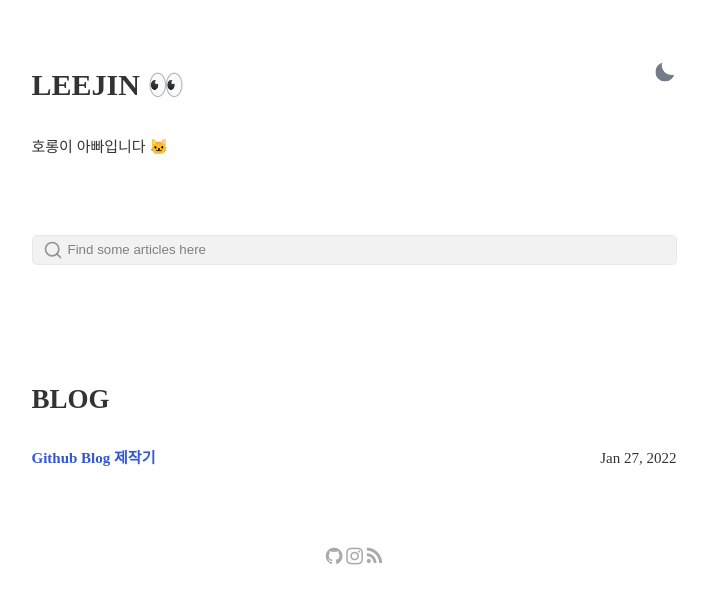
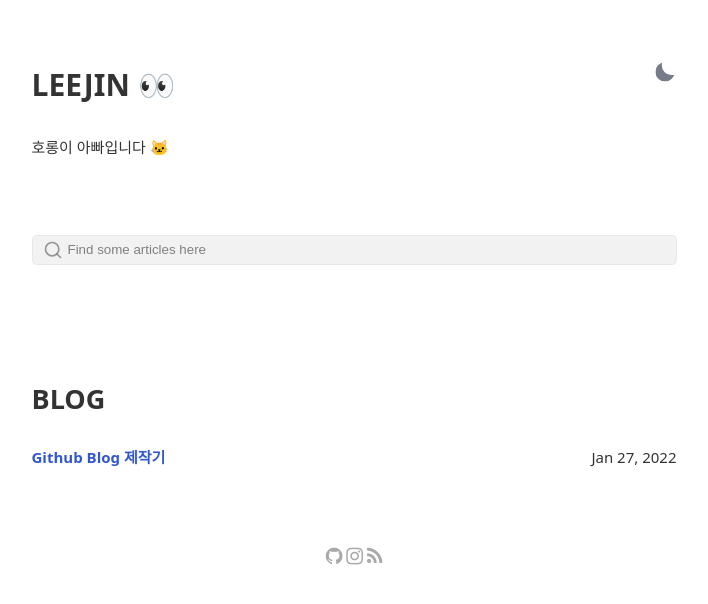
Before and after one commit to Leejin-Yang/Leejin-Yang.github.io, a Jekyll site: the page built from index.html, in a window 1280 px wide. Shown: the top 604 px of the page, without its empty margins (286-994 px from the left). Built offline with Jekyll 4.4.1, drawn with Linux system fonts in a browser that asks for light colours.

Commit message:
feat: 폰트 수정

```diff
--- a/_sass/_main.scss
+++ b/_sass/_main.scss
@@ -34,6 +34,9 @@ html {
 
 html,
 html[data-theme='light'] {
+  --text-font: system-ui, -apple-system, 'Segoe UI', Roboto, 'Helvetica Neue',
+    Arial, 'Noto Sans', 'Liberation Sans', sans-serif, 'Apple Color Emoji',
+    'Segoe UI Emoji', 'Segoe UI Symbol', 'Noto Color Emoji';
   --source-code-font: Source Code Pro;
   --very-light-text-color: rgb(222, 222, 222);
   --light-text-color: rgb(89, 183, 255);
@@ -96,6 +99,9 @@ html[data-theme='light'] {
 }
 
 html[data-theme='dark'] {
+  --text-font: system-ui, -apple-system, 'Segoe UI', Roboto, 'Helvetica Neue',
+    Arial, 'Noto Sans', 'Liberation Sans', sans-serif, 'Apple Color Emoji',
+    'Segoe UI Emoji', 'Segoe UI Symbol', 'Noto Color Emoji';
   --source-code-font: Source Code Pro;
   --very-light-text-color: #eee;
   --light-text-color: #c4bbf0;
@@ -157,6 +163,7 @@ html[data-theme='dark'] {
 }
 
 body {
+  font-family: var(--text-font);
   text-rendering: optimizeLegibility;
   line-height: 1.75;
   color: var(--main-text-color);
```
